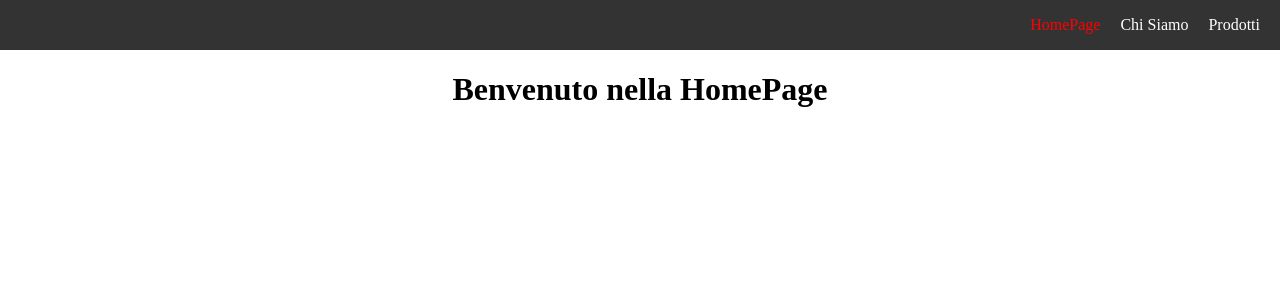
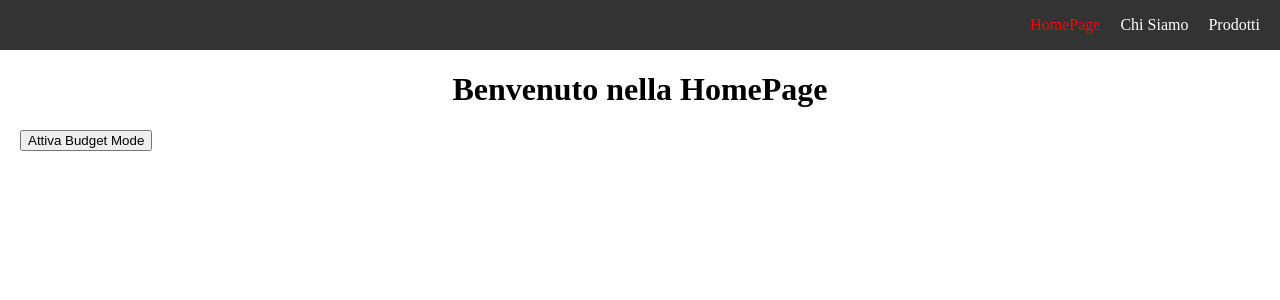
Before and after one commit to aldodenegri/react-context-api, a React (Vite) app: page / in a window 1280 px wide. Shown: the top 300 px of the page. Built offline with nearby package versions, Linux system fonts and the light colour scheme.

Commit message:
Prova BudgetMode su HomePage

```diff
--- /dev/null
+++ b/src/contexts/BudgetContext.jsx
@@ -0,0 +1,22 @@
+import { createContext, useContext, useState } from "react";
+
+const BudgetContext = createContext(null);
+
+function BudgetProvider({children}){
+
+    const [budgetMode, setBudgetMode] = useState(false);
+
+    function toggleBudgetMode(){
+            return setBudgetMode(!budgetMode);
+    }
+    const value = {budgetMode, toggleBudgetMode};
+    return <BudgetContext.Provider value={value}>
+		{children}
+	</BudgetContext.Provider>
+}
+
+function useBudget(){
+    const contestoBudget = useContext(BudgetContext);
+    return contestoBudget;
+}
+export {BudgetProvider,useBudget};
--- a/src/pages/HomePage.jsx
+++ b/src/pages/HomePage.jsx
@@ -1,10 +1,13 @@
 import Navbar from '../components/Navbar.jsx'
-
+import { useContext } from 'react';
+import {useBudget} from '../contexts/BudgetContext.jsx';
 function HomePage(){
+    const {budgetMode, toggleBudgetMode} = useBudget();
     return (
         <>
             <h1>Benvenuto nella HomePage</h1>
-
+            <button onClick={toggleBudgetMode}>{budgetMode ? "Disattiva Budget Mode" : "Attiva Budget Mode"}</button>
+            {console.log(budgetMode)}
         </>
     );
 }export default HomePage
```
Also changed, not shown: src/App.jsx (+5 -2 lines).
